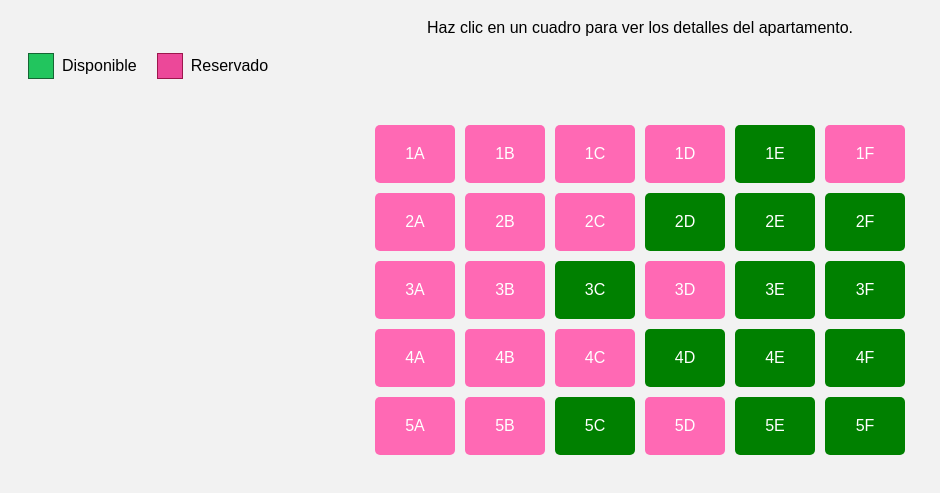
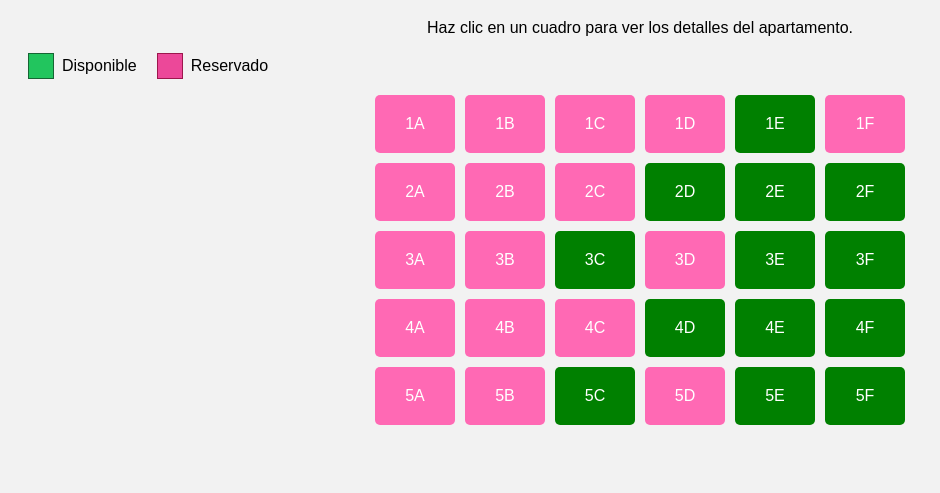
Before and after one commit to Mlopez1980/Torre.Elite, a plain HTML site: page index.html in a window 1280 px wide. Shown: the part 89-582 px from the top of the page, without its empty margins (0-940 px from the left). Drawn offline with Linux system fonts and the light colour scheme.

Commit message:
Update style.css

```diff
--- a/style.css
+++ b/style.css
@@ -11,7 +11,8 @@ body {
   grid-template-columns: repeat(6, 80px);
   grid-gap: 10px;
   justify-content: center;
-  margin-top: 30px;
+  min-width: max-content;
+
 }
 
 .apartamento {
```
